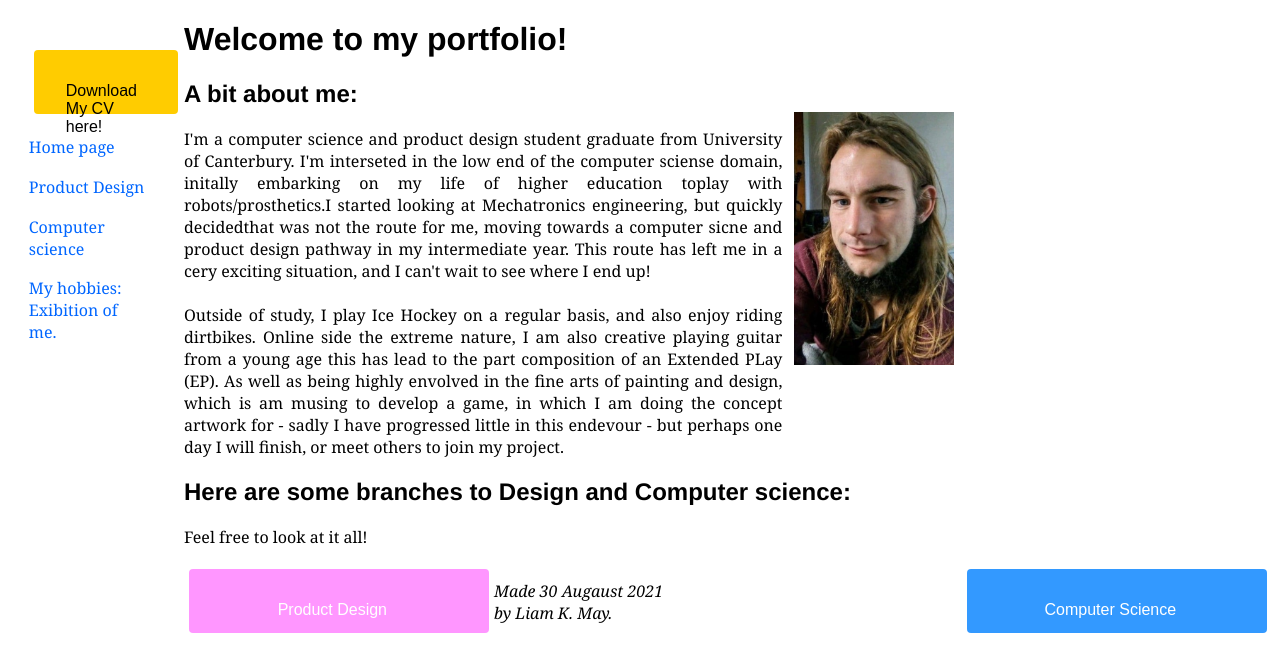
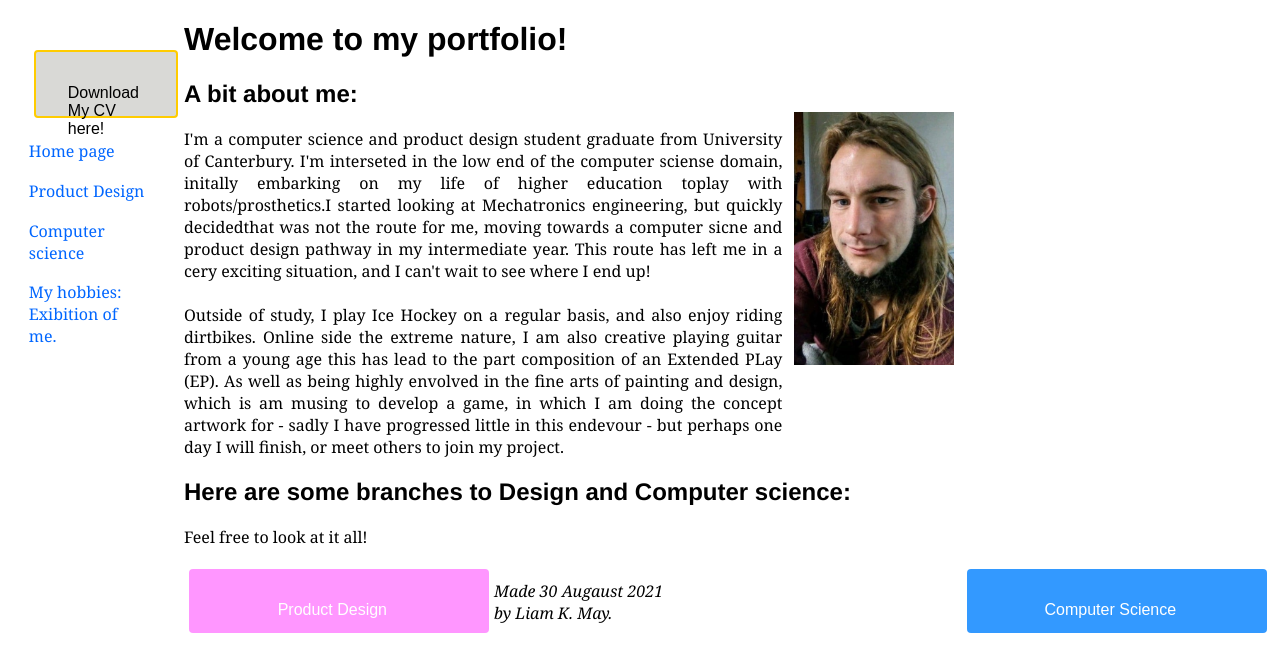
Before and after one commit to TheTriangleTrippa/Portfolio, a Jekyll site: the page built from index.html, in a window 1280 px wide. Shown: the top 672 px of the page. Built offline with Jekyll 4.4.1, drawn with Linux system fonts in a browser that asks for light colours.

Commit message:
Update stylesheet.css

```diff
--- a/assets/css/stylesheet.css
+++ b/assets/css/stylesheet.css
@@ -132,8 +132,8 @@ address.site_signing{
  .dl-button .button {
   display: inline;
 
-  background-color: #ffcc00;
-  border: none;
+  background-color: #d9d9d6;
+  border: 2px solid #ffcc00;;
   color: black;
   text-align: left;
   font-size: 1em;
```
